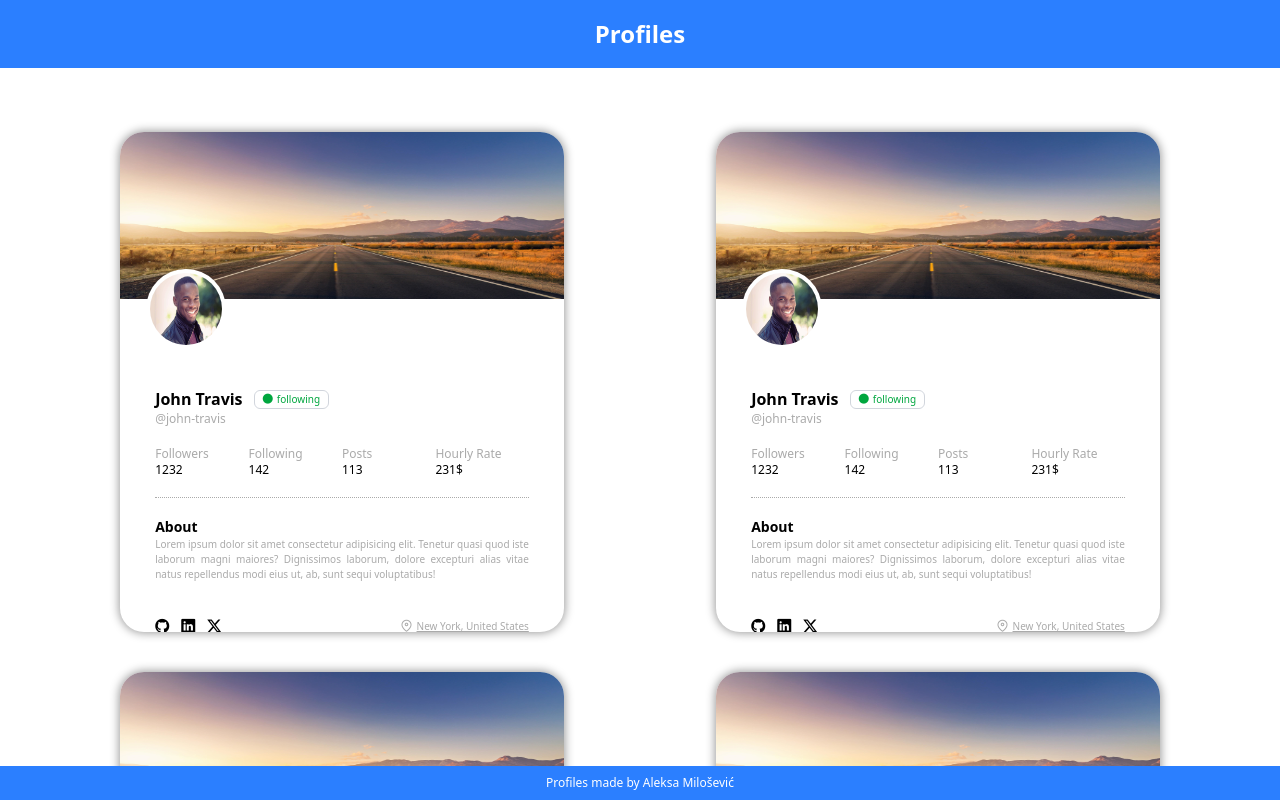
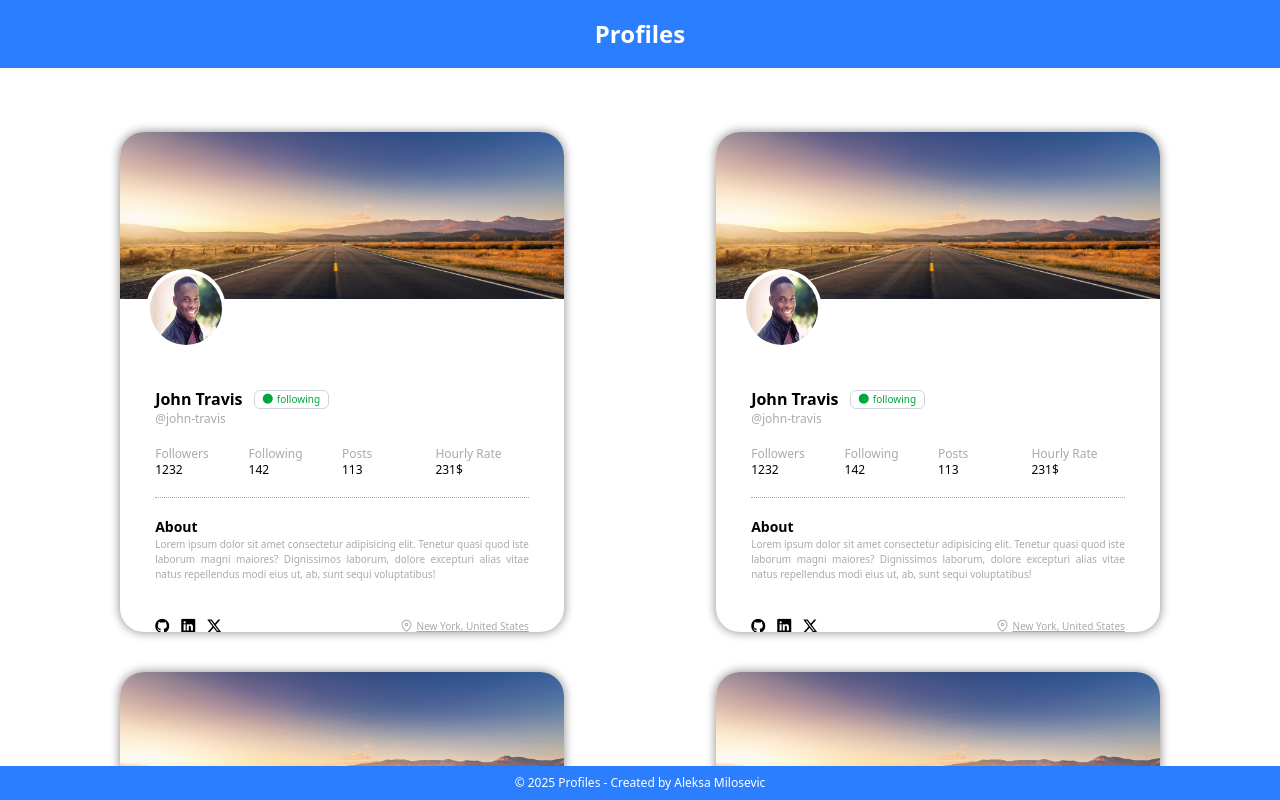
Before and after one commit to aleksamlsvc12/Profiles, a Vue app: page / in a window 1280 px wide. Built offline with nearby package versions, Linux system fonts and the light colour scheme.

Commit message:
footer copyright text changed

```diff
--- a/src/components/Footer.vue
+++ b/src/components/Footer.vue
@@ -1,5 +1,5 @@
 <template>
   <div class="bg-blue-500 flex justify-center items-center">
-    <span class="text-white text-xs">Profiles made by Aleksa Milošević</span>
+    <span class="text-white text-xs">&copy; 2025 Profiles - Created by Aleksa Milosevic</span>
   </div>
 </template>
```
